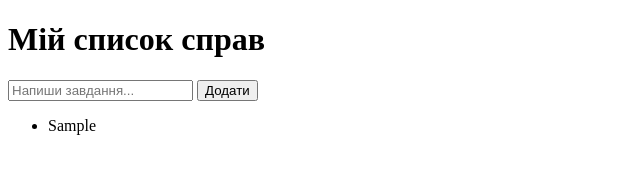
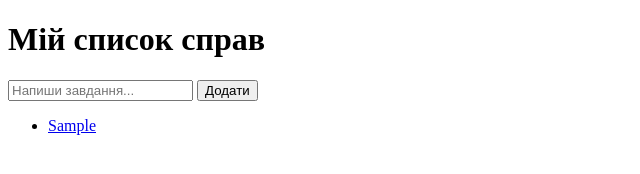
Before and after one commit to 0Makson0/ToDoList, a plain HTML site: page index.html in a window 1280 px wide. Both pictures are taken after typing "Sample" into the empty fields and a click on the button "Додати". Shown: the full height of the page, 0-640 px from the left. Drawn offline with Linux system fonts and the light colour scheme.

Commit message:
fix_localSrorage_2_allGood

```diff
--- a/index.html
+++ b/index.html
@@ -4,6 +4,7 @@
   <meta charset="UTF-8" />
   <meta name="viewport" content="width=device-width, initial-scale=1.0"/>
   <title>ToDoList</title>
+  <link rel="icon" href="#">
 </head>
 <body>
   <h1>Мій список справ</h1>
@@ -13,7 +14,7 @@
     <button type="submit" id="submit">Додати</button>
   </form>
 
-  <ul id="todo-list"></ul>
+  <ul id="todo-list"> </ul>
 
   <script src="index.js"></script>
 </body>
--- a/index.js
+++ b/index.js
@@ -1,18 +1,26 @@
 const form = document.getElementById("todo-form");
 const input = document.getElementById("todo-input");
 const list = document.getElementById("todo-list");
-let i = 0;
+const submit = document.getElementById("submit")
 
-form.addEventListener("submit", function(event){
+form.addEventListener("submit", function(event) {
 	event.preventDefault();
 
 	const newText = document.createElement("li");
-	newText.textContent = input.value;
+	const newA = document.createElement("a");
+	newA.href = "#";
+	newA.textContent = input.value;
 
+	newText.appendChild(newA);
 	list.appendChild(newText);
 
-	localStorage.setItem(String(i), newText.textContent);
-	i++;
+	const index = localStorage.length;
+	localStorage.setItem(index, newA.textContent);
+
+	newText.addEventListener("click", function() {
+		newText.remove();
+		localStorage.removeItem(index)
+	});
 
 	input.value = "";
 });
```
